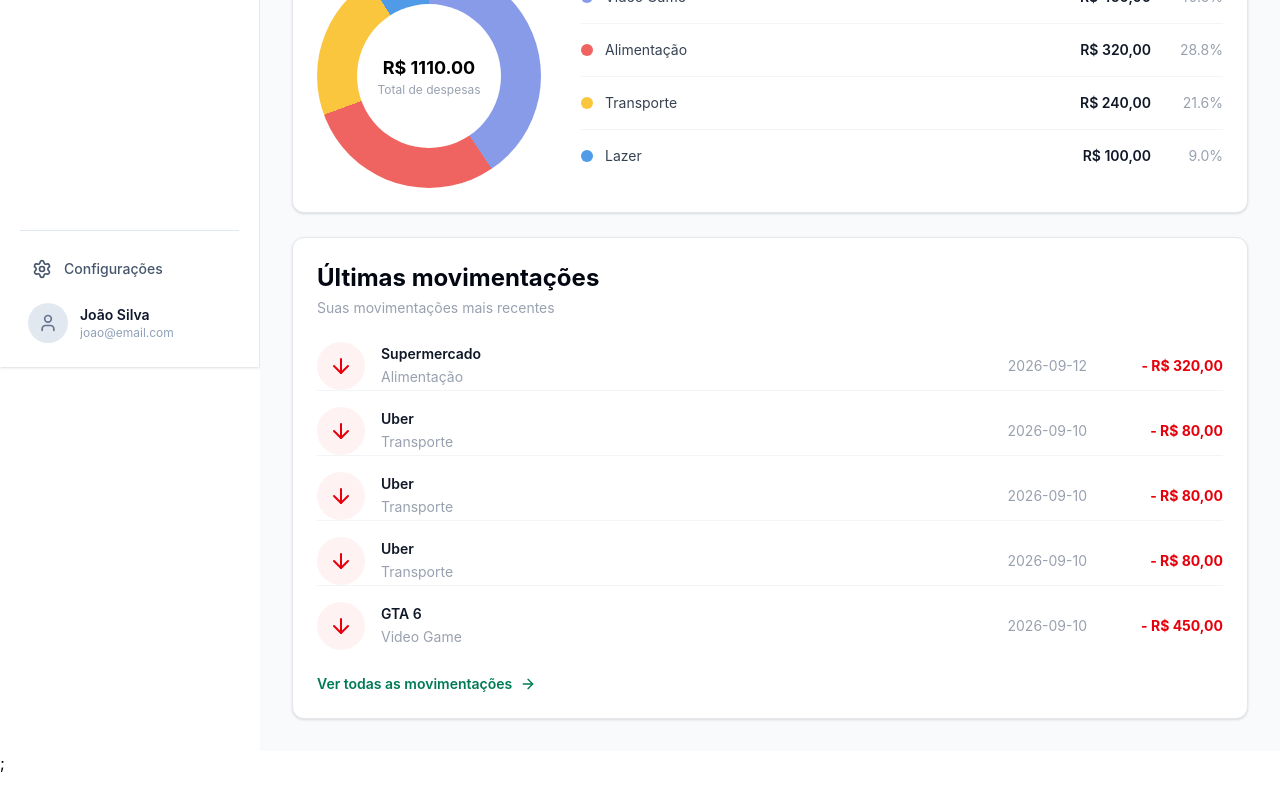
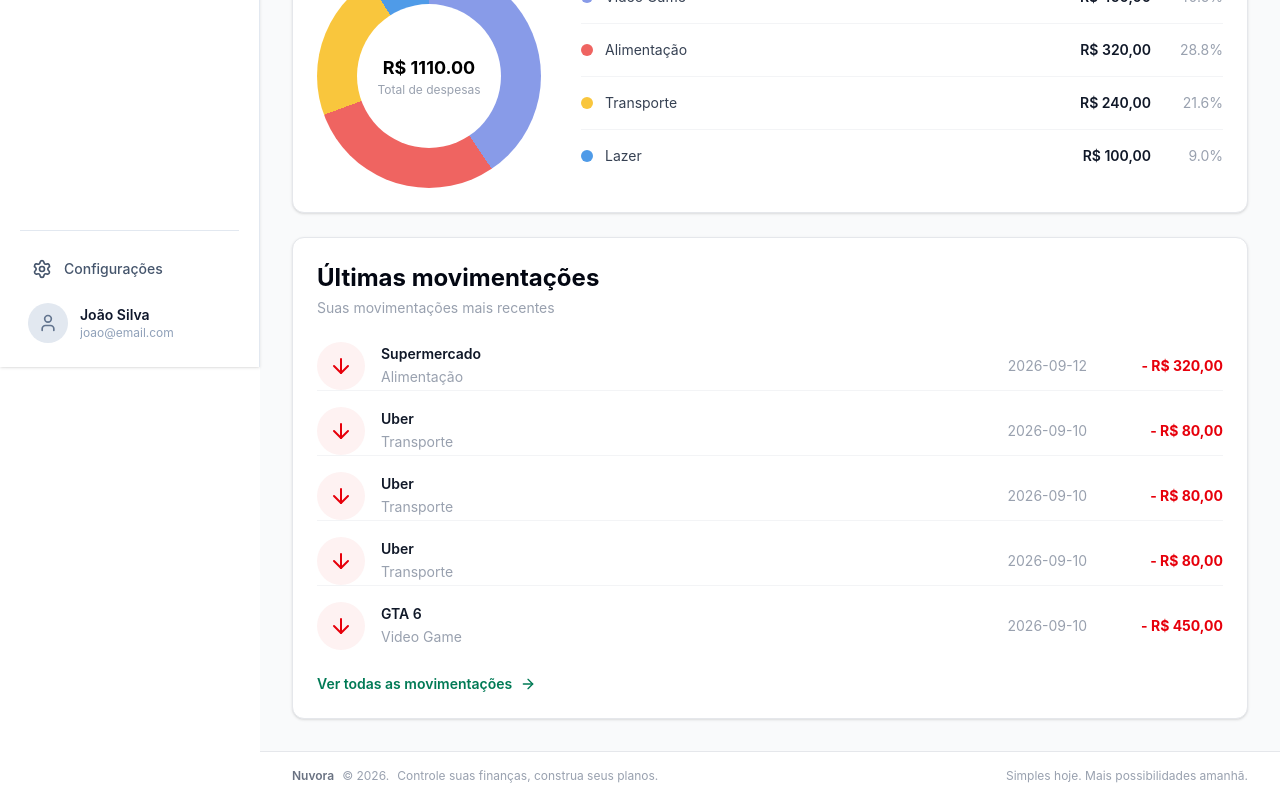
Before and after one commit to israel-monteiro/nuvora, a React (Vite) app: page / in a window 1280 px wide. Shown: the part 433-1233 px from the top of the page. Before the commit the page ends 1208 px from the top, so only its background shows below. Built offline with nearby package versions, Linux system fonts and the light colour scheme.

Commit message:
fix: adjust dashboard layout and footer positioning

```diff
--- a/src/App.tsx
+++ b/src/App.tsx
@@ -13,7 +13,7 @@ declare module "@tanstack/react-router" {
 function App() {
     return (
         <FinanceProvider>
-            <RouterProvider router={router} />;
+            <RouterProvider router={router} />
         </FinanceProvider>
     );
 }
--- /dev/null
+++ b/src/components/Footer/index.tsx
@@ -0,0 +1,15 @@
+export const Footer = () => {
+    return (
+        <footer className="flex items-center justify-between border-t border-gray-200 bg-white px-8 py-4 text-xs text-gray-400">
+            <p>
+                <strong className="font-semibold text-gray-500">
+                    Nuvora
+                </strong>
+                <span className="mx-2">© 2026.</span>
+                Controle suas finanças, construa seus planos.
+            </p>
+
+            <p>Simples hoje. Mais possibilidades amanhã.</p>
+        </footer>
+    );
+};
--- a/src/components/Sidebar/index.tsx
+++ b/src/components/Sidebar/index.tsx
@@ -4,7 +4,7 @@ import { House, ArrowLeftRight, Tag, Settings, User } from "lucide-react";
 export const Sidebar = () => {
     return (
         <>
-            <aside className="flex h-screen w-65 shrink-0 flex-col justify-between border-r border-slate-200 bg-white px-5 py-6 shadow-sm">
+            <aside className="fixed inset-y-0 left-0 flex w-65 flex-col justify-between border-r border-slate-200 bg-white px-5 py-6 shadow-sm">
                 <div>
                     <a href="/" className="mb-8 flex items-center gap-3 px-2">
                         <img src={logoNuvora} alt="Nuvora" className="w-10" />
--- a/src/pages/_app/index.tsx
+++ b/src/pages/_app/index.tsx
@@ -14,7 +14,7 @@ function Dashboard() {
     const { totalIncome, totalExpenses, balance } = useContext(FinanceContext);
     return (
         <>
-            <div className="min-h-screen bg-gray-50 p-8 flex flex-col gap-6">
+            <div className=" p-8 flex flex-col gap-6">
                 <header className="mb-8 flex items-center justify-between">
                     <div>
                         <h1 className="text-4xl font-bold tracking-tight text-gray-950">Dashboard</h1>
--- a/src/pages/_app/layout.tsx
+++ b/src/pages/_app/layout.tsx
@@ -1,5 +1,6 @@
 import { createFileRoute, Outlet } from "@tanstack/react-router";
 import { Sidebar } from "../../components/Sidebar";
+import { Footer } from "../../components/Footer";
 
 export const Route = createFileRoute("/_app")({
     component: AppLayout,
@@ -7,14 +8,16 @@ export const Route = createFileRoute("/_app")({
 
 function AppLayout() {
     return (
-        <div>
-            <div className="flex min-h-screen">
-                <Sidebar />
+        <>
+            <Sidebar />
 
-                <main className="min-w-0 flex-1">
+            <div className="ml-65 flex min-h-screen flex-col">
+                <main className="min-w-0 flex-1 bg-gray-50">
                     <Outlet />
                 </main>
+
+                <Footer />
             </div>
-        </div>
+        </>
     );
 }
--- a/src/styles/globals.css
+++ b/src/styles/globals.css
@@ -1 +1,13 @@
 @import "tailwindcss";
+
+html,
+body,
+#root {
+    margin: 0;
+    padding: 0;
+    width: 100%;
+}
+
+body {
+    min-width: 320px;
+}
```
